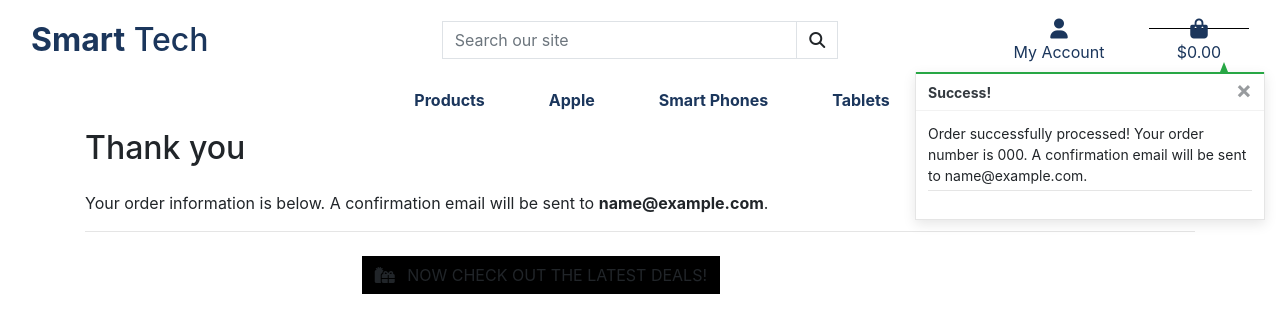
After one commit to Shazi-dani/smart_tech_v1, a Django app: page /checkout/checkout_success/000 in a window 1280 px wide. The commit adds this page. Shown: the top 333 px of the page. Run offline with Django 3.2, Linux system fonts and the light colour scheme; tables that the repository leaves empty hold one stand-in row (values such as "Sample post"); some libraries are stand-ins or nearby versions.

Commit message:
added checkout success logic

```diff
--- a/checkout/__init__.py
+++ b/checkout/__init__.py
@@ -0,0 +1 @@
+default_app_config = 'checkout.apps.CheckoutConfig'
--- a/checkout/models.py
+++ b/checkout/models.py
@@ -61,7 +61,7 @@ class Order(models.Model):
 class OrderLineItem(models.Model):
     order = models.ForeignKey(Order, null=False, blank=False, on_delete=models.CASCADE, related_name='lineitems')
     product = models.ForeignKey(Product, null=False, blank=False, on_delete=models.CASCADE)
-    product_size = models.CharField(max_length=2, null=True, blank=True)  # XS, S, M, L, XL
+    product_color = models.CharField(max_length=2, null=True, blank=True)  # XS, S, M, L, XL
     quantity = models.IntegerField(null=False, blank=False, default=0)
     lineitem_total = models.DecimalField(max_digits=6, decimal_places=2, null=False, blank=False, editable=False)
 
--- a/checkout/templates/checkout/checkout.html
+++ b/checkout/templates/checkout/checkout.html
@@ -49,7 +49,7 @@
                         </div>
                         <div class="col-7">
                             <p class="my-0"><strong>{{ item.product.name }}</strong></p>
-                            <p class="my-0 small">Size: {% if item.product.has_sizes %}{{ item.size | upper }}{% else %}N/A{% endif %}</p>
+                            <p class="my-0 small">Colour: {% if item.product.has_colors %}{{ item.color | upper }}{% else %}N/A{% endif %}</p>
                             <p class="my-0 small text-muted">Qty: {{ item.quantity }}</p>
                         </div>
                         <div class="col-3 text-right">
--- /dev/null
+++ b/checkout/templates/checkout/checkout_success.html
@@ -0,0 +1,44 @@
+{% extends "base.html" %}
+{% load static %}
+
+{% block extra_css %}
+    <link rel="stylesheet" href="{% static 'checkout/css/checkout.css' %}">
+{% endblock %}
+
+{% block page_header %}
+    <div class="container header-container">
+        <div class="row">
+            <div class="col"></div>
+            <div></div>
+        </div>
+    </div>
+{% endblock %}
+
+{% block content %}
+    <div class="overlay-checkout-form mt-5">
+    <div class="container mt-5">
+        <div class="row mt-5">
+            <div class="col mt-5">
+                <hr>
+                <h2 class="logo-font mb-4">Thank you
+                </h2>
+                <p class="text-black">Your order information is below. A confirmation email will be sent to <strong>{{ order.email }}</strong>.</p>
+                <hr>
+            </div>
+        </div>
+        <div class="row">
+            <div class="col-12 col-lg-7"></div>
+        </div>
+        <div class="row">
+            <div class="col-12 col-lg-7 text-right">
+                <a href="{% url 'products' %}" class="btn btn-black rounded-0 my-2 check-latest-btn">
+                    <span class="icon mr-2">
+                        <i class="fas fa-gifts"></i>
+                    </span>
+                    <span class="text-uppercase">Now check out the Latest deals!</span>
+                </a>
+            </div>
+        </div>
+    </div>
+</div>
+{% endblock %}
--- a/checkout/urls.py
+++ b/checkout/urls.py
@@ -3,5 +3,8 @@ from django.urls import path
 from . import views
 
 urlpatterns = [
-    path('', views.checkout, name='checkout')
+    path('', views.checkout, name='checkout'),
+     path('checkout_success/<order_number>',
+         views.checkout_success,
+         name='checkout_success'),
 ]
--- a/checkout/views.py
+++ b/checkout/views.py
@@ -1,7 +1,9 @@
-from django.shortcuts import render, redirect, reverse
+from django.shortcuts import render, redirect, reverse, get_object_or_404
 from django.contrib import messages
 from django.conf import settings
 
+from .models import Order, OrderLineItem
+from products.models import Product
 from .forms import OrderForm
 from bag.contexts import bag_contents
 
@@ -11,31 +13,111 @@ def checkout(request):
     stripe_public_key = settings.STRIPE_PUBLIC_KEY
     stripe_secret_key = settings.STRIPE_SECRET_KEY
 
-    bag = request.session.get('bag', {})
-    if not bag:
-        messages.error(request, "There's nothing in your bag at the moment")
-        return redirect(reverse('products'))
+    if request.method == 'POST':
+        bag = request.session.get('bag', {})
 
-    current_bag = bag_contents(request)
-    total = current_bag['grand_total']
+        form_data = {
+            'full_name': request.POST['full_name'],
+            'email': request.POST['email'],
+            'phone_number': request.POST['phone_number'],
+            'country': request.POST['country'],
+            'postcode': request.POST['postcode'],
+            'town_or_city': request.POST['town_or_city'],
+            'street_address1': request.POST['street_address1'],
+            'street_address2': request.POST['street_address2'],
+            'county': request.POST['county'],
+        }
 
-    stripe_total = round(total * 100)
-    stripe.api_key = stripe_secret_key
+        order_form = OrderForm(form_data)
+        if order_form.is_valid():
+            order = order_form.save()
 
-    intent = stripe.PaymentIntent.create(
-        amount=stripe_total,
-        currency=settings.STRIPE_CURRENCY,
-    )
+            for item_id, item_data in bag.items():
+                try:
+                    product = Product.objects.get(id=item_id)
 
-    order_form = OrderForm()
-    if not stripe_public_key:
-        messages.warning(request, 'Stripe public key is missing. Did you forget to set it in your environment?')
+                    if isinstance(item_data, int):
+                        order_line_item = OrderLineItem(
+                            order=order,
+                            product=product,
+                            quantity=item_data,
+                        )
+                        order_line_item.save()
+                    else:
+                        for color, quantity in item_data['items_by_color'].items():
+                            order_line_item = OrderLineItem(
+                                order=order,
+                                product=product,
+                                quantity=quantity,
+                                product_color=color,
+                            )
+                            order_line_item.save()
 
-    template = 'checkout/checkout.html'
+                except Product.DoesNotExist:
+                    messages.error(request, (
+                        "One of the products in your bag wasn't found in our database. "
+                        "Please call us for assistance!"
+                    ))
+                    order.delete()
+                    return redirect(reverse('view_bag'))
+
+            # Check if the user wants to save their information
+            if 'save_info' in request.POST:
+                request.session['save_info'] = 'save-info'
+
+            return redirect(reverse('checkout_success', args=[order.order_number]))
+
+        else:
+            messages.error(request, 'There was an error with your form. Please double check your information.')
+
+    else:
+        bag = request.session.get('bag', {})
+        if not bag:
+            messages.error(request, "There's nothing in your bag at the moment")
+            return redirect(reverse('products'))
+
+        current_bag = bag_contents(request)
+        total = current_bag['grand_total']
+
+        stripe_total = round(total * 100)
+        stripe.api_key = stripe_secret_key
+
+        intent = stripe.PaymentIntent.create(
+            amount=stripe_total,
+            currency=settings.STRIPE_CURRENCY,
+        )
+
+        order_form = OrderForm()
+
+        if not stripe_public_key:
+            messages.warning(request, 'Stripe public key is missing. Did you forget to set it in your environment?')
+
+        template = 'checkout/checkout.html'
+        context = {
+            'order_form': order_form,
+            'stripe_public_key': stripe_public_key,
+            'client_secret': intent.client_secret,
+        }
+
+        return render(request, template, context)
+
+
+
+def checkout_success(request, order_number):
+    """
+    Handle successful checkouts
+    """
+    save_info = request.session.get('save_info')
+    order = get_object_or_404(Order, order_number=order_number)
+
+    messages.success(request, f'Order successfully processed! Your order number is {order_number}. A confirmation email will be sent to {order.email}.')
+
+    if 'bag' in request.session:
+        del request.session['bag']
+
+    template = 'checkout/checkout_success.html'
     context = {
-        'order_form': order_form,
-        'stripe_public_key': stripe_public_key,
-        'client_secret': intent.client_secret,
+        'order': order,
     }
 
     return render(request, template, context)
--- a/static/css/base.css
+++ b/static/css/base.css
@@ -1,5 +1,9 @@
 html {
   height: 100%;
+}
+.bag-icon{
+  width: 100px;
+  background-color: #000;
 }
 
 #about_us_heading {
@@ -212,6 +216,10 @@ ul {
   background-color: black;
 } */
 
+.check-latest-btn{
+  background-color: #000;
+}
+
 @media screen and (min-width: 576px) {
   #products_container {
     display: flex;
--- a/templates/base.html
+++ b/templates/base.html
@@ -119,17 +119,23 @@
             </li>
             <li class="list-inline-item">
               <a
-                class="{% if grand_total %} text-info font-weight-bold {% else %}text-black{% endif %} nav-link"
+                  class="{% if grand_total %} text-info font-weight-bold {% else %} text-black {% endif %} nav-link"
                   href="{% url 'view_bag' %}">
                   <div class="text-center">
-                  <div><i class="fa fa-shopping-bag fa-lg"></i></div>
+                      <div>
+                          <i class="fa fa-shopping-bag fa-lg bag-icon"></i>
+                      </div>
                       <p class="my-0">
-                    {% if grand_total %} ${{ grand_total|floatformat:2 }}
-                    {% else %} <img id="profile_logo" src="{% static 'media/profile_logo.png' %}" alt=""> {% endif %}
+                          {% if grand_total %}
+                              ${{ grand_total|floatformat:2 }}
+                          {% else %}
+                              $0.00
+                          {% endif %}
                       </p>
                   </div>
               </a>
           </li>
+
           </ul>
         </div>
       </div>
--- a/templates/includes/toasts/toast_success.html
+++ b/templates/includes/toasts/toast_success.html
@@ -28,7 +28,7 @@
                       </div>
                       <div class="col-9">
                           <p class="my-0"><strong>{{ item.product.name }}</strong></p>
-                          <p class="my-0 small">Size: {% if item.product.has_sizes %}{{ item.size|upper }}{% else %}N/A{% endif %}</p>
+                          <p class="my-0 small">Colour: {% if item.product.has_colors %}{{ item.color|upper }}{% else %}N/A{% endif %}</p>
                           <p class="my-0 small text-muted">Qty: {{ item.quantity }}</p>
                       </div>
                   </div>
```
Also changed, not shown: bag/templates/bag/bag.html (+3 -5 lines), bag/views.py (+16 -17 lines), products/templates/products/product_detail.html (+4 -4 lines), checkout/migrations/0002_rename_product_size_orderlineitem_product_color.py (added), products/migrations/0001_initial.py, products/migrations/0003_auto_20241008_0734.py. Lines whose indentation alone changed are shown as unchanged.
